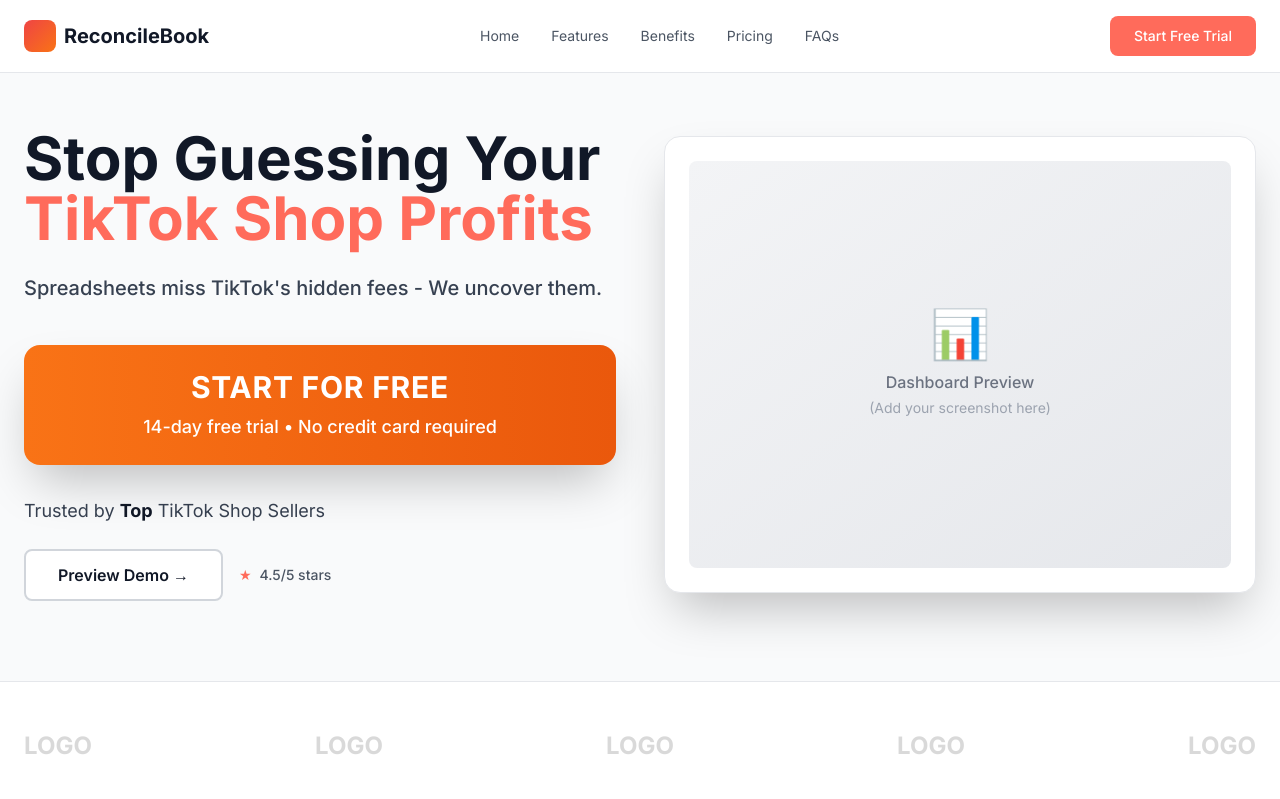
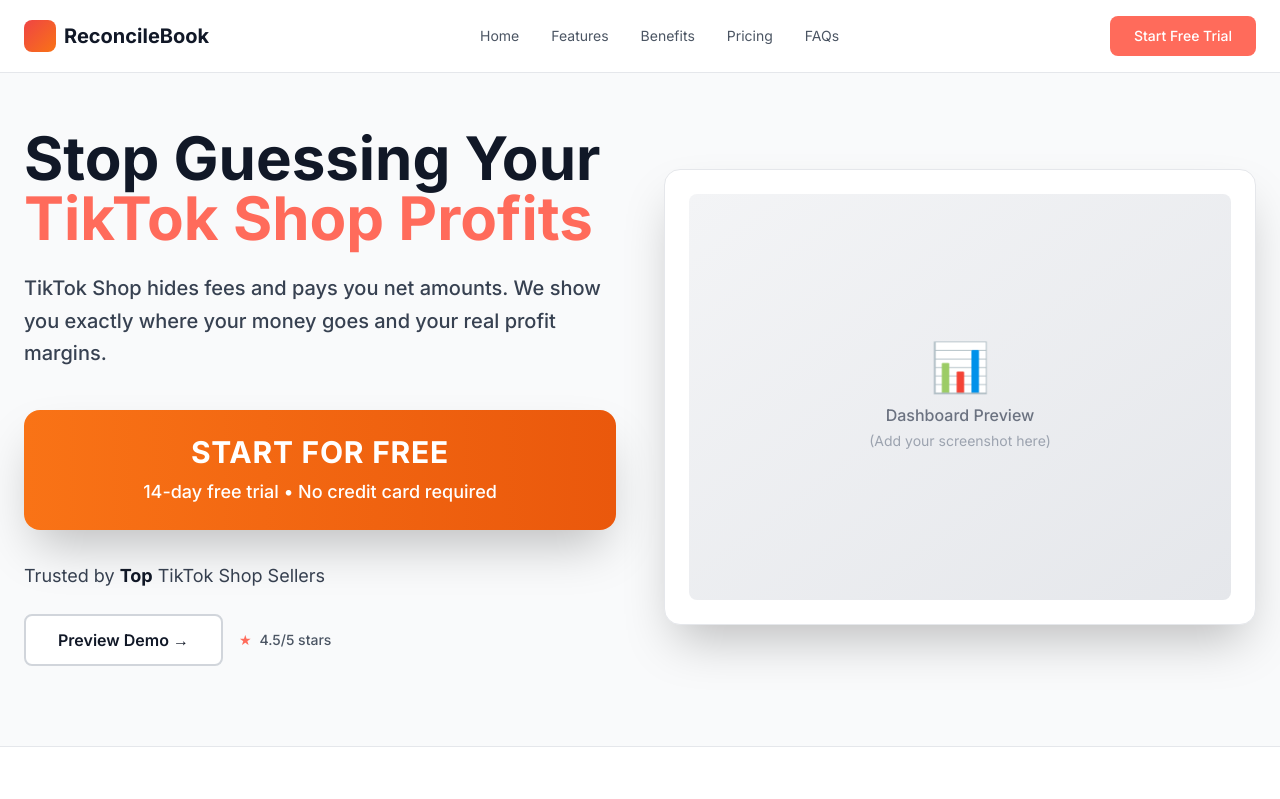
Before and after one commit to algominds35/tiktokshop-project-, a Next.js app: page / in a window 1280 px wide. Shown: the top 799 px of the page. Built offline with nearby package versions, Linux system fonts and the light colour scheme.

Commit message:
Restore original subheadline: TikTok Shop hides fees and pays you net amounts

```diff
--- a/app/page.jsx
+++ b/app/page.jsx
@@ -48,7 +48,7 @@
               </h1>
 
               <p className="text-xl text-gray-700 mb-10 leading-relaxed font-medium">
-                Spreadsheets miss TikTok's hidden fees - We uncover them.
+                TikTok Shop hides fees and pays you net amounts. We show you exactly where your money goes and your real profit margins.
               </p>
 
               <div className="mb-8">
```
